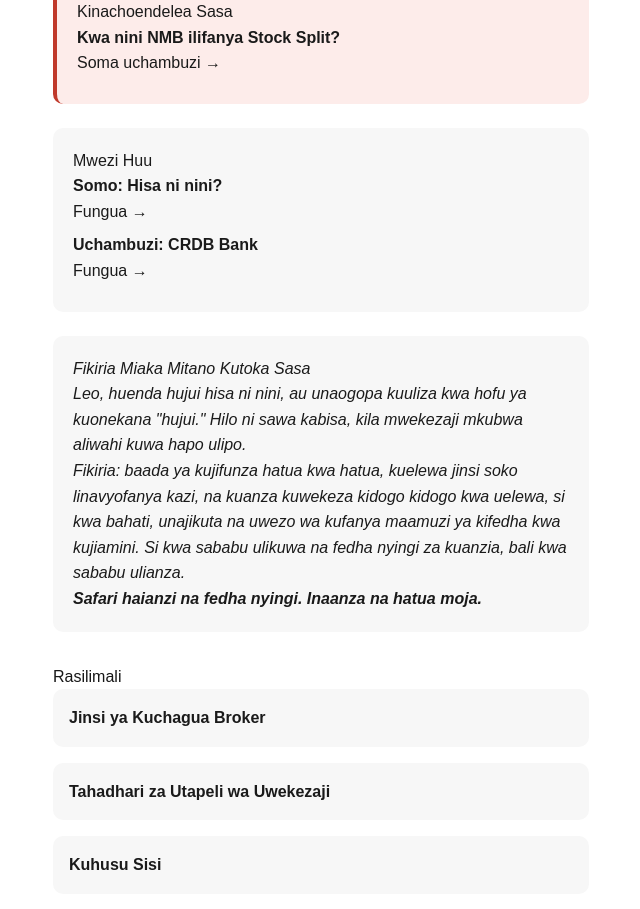
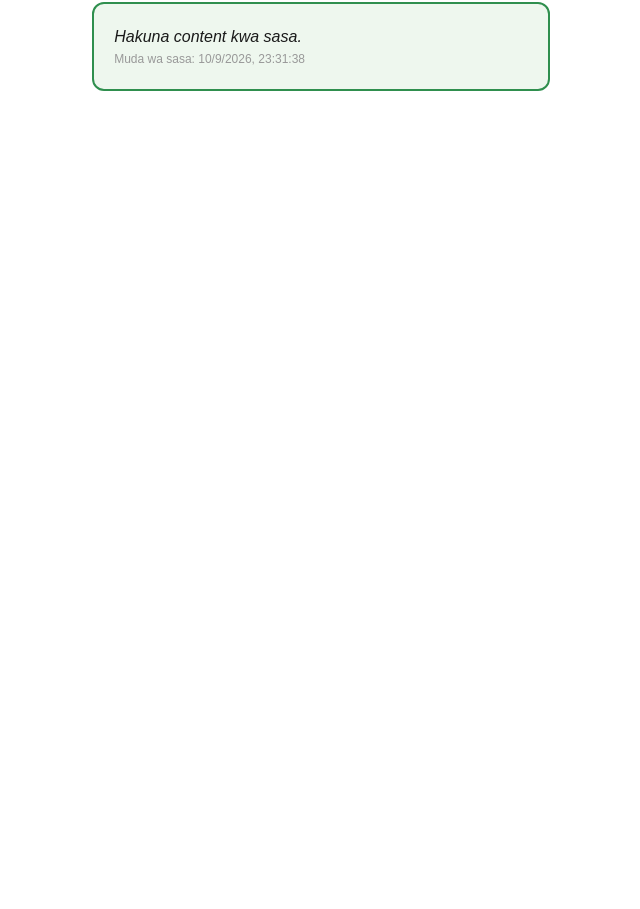
Before and after one commit to sadikiabubakari698-crypto/wekeza_nasi, a Next.js app in the folder wekeza-nasi-app/: page / in a window 1280 px wide. Shown: the part 917-1826 px from the top of the page, without its empty margins (319-959 px from the left). After the commit the page ends 1056 px from the top, so only its background shows below. Built offline with nearby package versions, Linux system fonts and the light colour scheme.

Commit message:
Test: Somo la Mwezi linabadilika kwa saa

```diff
--- a/wekeza-nasi-app/app/page.js
+++ b/wekeza-nasi-app/app/page.js
@@ -1,37 +1,12 @@
-import { getTimelyContent, getPlannedContent } from "../lib/content-engine";
+import { getAllPlannedItems } from "../lib/content-engine";
+import MonthlyContent from "../components/MonthlyContent";
 
 export default function Home() {
-  const link = { display: "flex", alignItems: "center", gap: "0.75rem", padding: "1rem", background: "#f7f7f7", borderRadius: "10px", marginBottom: "1rem", color: "#1a1a1a", textDecoration: "none", fontWeight: "bold" };
-  const lessons = [
-    { href: "/somo1", title: "Somo 1: Hisa ni nini?", icon: "mbegu" },
-    { href: "/somo2", title: "Somo 2: Kampuni kwa nini huuza hisa?", icon: "mbegu" },
-    { href: "/somo3", title: "Somo 3: Nani ananunua hisa?", icon: "mbegu" },
-    { href: "/somo4", title: "Somo 4: Soko la hisa ni nini?", icon: "mche" },
-    { href: "/somo5", title: "Somo 5: Soko la hisa lipo chini ya nani?", icon: "mche" },
-    { href: "/somo6", title: "Somo 6: DSE ni nini?", icon: "mche" },
-    { href: "/somo7", title: "Somo 7: Hisa inanunuaje na kuuzwaje?", icon: "mche" },
-    { href: "/somo8", title: "Somo 8: Bei ya hisa hupanda na kushuka kwa nini?", icon: "mti" },
-    { href: "/somo9", title: "Somo 9: Mwekezaji anapataje faida?", icon: "mti" },
-    { href: "/somo10", title: "Somo 10: Hatari ya uwekezaji ni nini?", icon: "mti" },
-    { href: "/somo11", title: "Somo 11: Diversification", icon: "mti-mkubwa" },
-    { href: "/somo12", title: "Somo 12: Gawio - Masharti na Taratibu", icon: "mti-mkubwa" },
-    { href: "/somo13", title: "Somo 13: IPO ni nini?", icon: "mti-mkubwa" },
-    { href: "/somo14", title: "Somo 14: Stock Split ni nini?", icon: "mti-mkubwa" },
-    { href: "/somo15", title: "Somo 15: Soko la Tanzania linafanyaje kazi?", icon: "mti-mkubwa" },
-    { href: "/somo16", title: "Somo 16: Kuanza kuchambua kampuni", icon: "taji" },
-    { href: "/somo17", title: "Somo 17: Jinsi ya Kusoma Data za DSE" },
-    { href: "/somo18", title: "Somo 18: Jinsi ya Kusoma Data za DSE — Sehemu ya 2", icon: "mti-mkubwa" },
-    { href: "/somo19", title: "Somo 19: Kusoma Mwenendo wa Bei kwa Siku Nyingi", icon: "mti-mkubwa" },
-  ];
-  const timely = getTimelyContent();
-  const planned = getPlannedContent();
+  const allPlanned = getAllPlannedItems();
 
   return (
     <main style={{ padding: "2rem", maxWidth: "600px", margin: "0 auto", fontFamily: "sans-serif", lineHeight: 1.6 }}>
-      <div style={{ display: "flex", alignItems: "center", gap: "0.75rem", marginBottom: "0.5rem" }}>
-        <img src="/icons/chipukizi.svg" alt="" width="36" height="36" />
-        <h1 style={{ margin: 0 }}>WEKEZA NASI</h1>
-      </div>
+      <h1>WEKEZA NASI</h1>
       <p>Jenga maarifa. Jenga uwezo.</p>
 
       <div className="anza-hapa">
@@ -62,51 +37,8 @@ export default function Home() {
         <p style={{ margin: 0 }}>Inakuja hivi karibuni.</p>
       </div>
 
-      {timely.length > 0 && (
-        <div className="risk-box">
-          <h3>Kinachoendelea Sasa</h3>
-          {timely.map((item) => (
-            <div key={item.id} style={{ marginBottom: "0.5rem" }}>
-              <p style={{ fontWeight: "bold", margin: 0 }}>{item.title}</p>
-              <a href={`/habari/${item.id}`}>Soma uchambuzi &rarr;</a>
-            </div>
-          ))}
-        </div>
-      )}
-
-      {planned.length > 0 && (
-        <div className="lesson-box">
-          <h3>Mwezi Huu</h3>
-          {planned.map((item) => (
-            <div key={item.id} style={{ marginBottom: "0.5rem" }}>
-              <p style={{ fontWeight: "bold", margin: 0 }}>{item.title}</p>
-              <a href={item.link}>Fungua &rarr;</a>
-            </div>
-          ))}
-        </div>
-      )}
-
-      <div className="lesson-box" style={{ fontStyle: "italic" }}>
-        <h3>Fikiria Miaka Mitano Kutoka Sasa</h3>
-        <p>
-          Leo, huenda hujui hisa ni nini, au unaogopa kuuliza kwa hofu ya
-          kuonekana &quot;hujui.&quot; Hilo ni sawa kabisa, kila mwekezaji
-          mkubwa aliwahi kuwa hapo ulipo.
-        </p>
-        <p>
-          Fikiria: baada ya kujifunza hatua kwa hatua, kuelewa jinsi soko
-          linavyofanya kazi, na kuanza kuwekeza kidogo kidogo kwa uelewa,
-          si kwa bahati, unajikuta na uwezo wa kufanya maamuzi ya kifedha
-          kwa kujiamini. Si kwa sababu ulikuwa na fedha nyingi za kuanzia,
-          bali kwa sababu ulianza.
-        </p>
-        <p><strong>Safari haianzi na fedha nyingi. Inaanza na hatua moja.</strong></p>
-      </div>
-
-      <h2 style={{ marginTop: "2rem" }}>Rasilimali</h2>
-      <a href="/madalali" style={link}>Jinsi ya Kuchagua Broker</a>
-      <a href="/tahadhari" style={link}>Tahadhari za Utapeli wa Uwekezaji</a>
-      <a href="/kuhusu" style={link}>Kuhusu Sisi</a>
+      <h2 style={{ marginTop: "2rem" }}>Somo la Mwezi</h2>
+      <MonthlyContent items={allPlanned} />
     </main>
   );
 }
--- /dev/null
+++ b/wekeza-nasi-app/components/MonthlyContent.js
@@ -0,0 +1,47 @@
+"use client";
+import { useEffect, useState } from "react";
+
+export default function MonthlyContent({ items }) {
+  const [current, setCurrent] = useState(null);
+  const [now, setNow] = useState(new Date());
+
+  useEffect(() => {
+    const update = () => {
+      const currentTime = new Date();
+      setNow(currentTime);
+      const eligible = items
+        .filter((item) => new Date(item.publishDate) <= currentTime)
+        .sort((a, b) => new Date(b.publishDate) - new Date(a.publishDate));
+      setCurrent(eligible[0] || null);
+    };
+
+    update();
+    // Angalia kila sekunde 30
+    const interval = setInterval(update, 30 * 1000);
+    return () => clearInterval(interval);
+  }, [items]);
+
+  if (!current) {
+    return (
+      <div className="area-card">
+        <p><em>Hakuna content kwa sasa.</em></p>
+        <p style={{ fontSize: "0.75rem", color: "#999" }}>
+          Muda wa sasa: {now.toLocaleString("sw-TZ")}
+        </p>
+      </div>
+    );
+  }
+
+  return (
+    <div className="area-card">
+      <h3 style={{ marginTop: 0 }}>{current.title}</h3>
+      <p>{current.excerpt}</p>
+      {current.link && (
+        <a href={current.link}>Soma zaidi &rarr;</a>
+      )}
+      <p style={{ fontSize: "0.7rem", color: "#999", marginTop: "0.5rem" }}>
+        Imepublish: {new Date(current.publishDate).toLocaleString("sw-TZ")}
+      </p>
+    </div>
+  );
+}
--- a/wekeza-nasi-app/content/content.json
+++ b/wekeza-nasi-app/content/content.json
@@ -1,152 +1,23 @@
 [
   {
-    "id": "uchambuzi-nmb-split-1",
-    "title": "Kwa nini NMB ilifanya Stock Split?",
-    "type": "uchambuzi",
-    "category": "timely",
-    "excerpt": "Uchambuzi wa tukio la mgawanyo wa hisa la NMB Bank, Julai 2026.",
-    "sections": {
-      "tukio": "NMB Bank ilifanya mgawanyo wa hisa (stock split) wa uwiano wa 1:10, ulioidhinishwa na CMSA Julai 24, 2026, ukatangazwa rasmi Julai 27, 2026.",
-      "ushahidi": "Tangazo rasmi kutoka NMB na CMSA, lililochapishwa Julai 2026.",
-      "sababu": "Kampuni ilieleza lengo la kuboresha upatikanaji na ukwasi wa hisa zake kwa wawekezaji wengi zaidi.",
-      "data": ["Hisa zilizoidhinishwa: kutoka milioni 625 hadi bilioni 6.25", "Kila hisa 1 ya zamani ikawa hisa 10 mpya", "Bei ya kila hisa mpya: sehemu ya kumi ya bei ya zamani"],
-      "maana": "Ukiwa na hisa za NMB kabla ya split, sasa una hisa mara 10 zaidi, lakini kila moja ina bei ya sehemu ya kumi, thamani yako jumla haijabadilika.",
-      "masasisho": []
-    },
-    "link": "/kampuni/nmb",
-    "publishDate": "2026-09-03",
-    "frequency": "once",
-    "status": "published"
-  },
-  {
-    "id": "planned-2026-09-academy",
-    "title": "Somo: Hisa ni nini?",
-    "type": "academy",
+    "id": "test-a",
+    "title": "TEST A: Content ya Sasa",
+    "type": "test",
     "category": "planned",
-    "excerpt": "Anza safari yako ya kujifunza kutoka mwanzo kabisa.",
+    "excerpt": "Hii ni content ya kwanza. Inaonekana sasa.",
     "link": "/somo1",
-    "publishDate": "2026-09-01",
+    "publishDate": "2026-09-11T10:00:00",
     "frequency": "monthly",
     "status": "published"
   },
   {
-    "id": "planned-2026-09-company",
-    "title": "Uchambuzi: CRDB Bank",
-    "type": "company",
+    "id": "test-b",
+    "title": "TEST B: Content ya Baadaye",
+    "type": "test",
     "category": "planned",
-    "excerpt": "Historia, biashara, na hatari za benki kubwa zaidi Tanzania.",
-    "link": "/kampuni/crdb",
-    "publishDate": "2026-09-01",
-    "frequency": "monthly",
-    "status": "published"
-  },
-  {
-    "id": "planned-2026-10-academy",
-    "title": "Somo: Soko la hisa ni nini?",
-    "type": "academy",
-    "category": "planned",
-    "excerpt": "Elewa mahali ambapo hisa zinauzwa na kununuliwa.",
-    "link": "/somo4",
-    "publishDate": "2026-10-01",
-    "frequency": "monthly",
-    "status": "published"
-  },
-  {
-    "id": "planned-2026-10-company",
-    "title": "Uchambuzi: NMB Bank",
-    "type": "company",
-    "category": "planned",
-    "excerpt": "Benki yenye faida kubwa zaidi Tanzania.",
-    "link": "/kampuni/nmb",
-    "publishDate": "2026-10-01",
-    "frequency": "monthly",
-    "status": "published"
-  },
-  {
-    "id": "planned-2026-11-academy",
-    "title": "Somo: DSE ni nini?",
-    "type": "academy",
-    "category": "planned",
-    "excerpt": "Historia na muundo wa Soko la Hisa la Dar es Salaam.",
-    "link": "/somo6",
-    "publishDate": "2026-11-01",
-    "frequency": "monthly",
-    "status": "published"
-  },
-  {
-    "id": "planned-2026-11-company",
-    "title": "Uchambuzi: Tanzania Breweries (TBL)",
-    "type": "company",
-    "category": "planned",
-    "excerpt": "Kampuni ya zamani zaidi ya viwanda Tanzania.",
-    "link": "/kampuni/tbl",
-    "publishDate": "2026-11-01",
-    "frequency": "monthly",
-    "status": "published"
-  },
-  {
-    "id": "planned-2026-12-academy",
-    "title": "Somo: Hatari ya uwekezaji ni nini?",
-    "type": "academy",
-    "category": "planned",
-    "excerpt": "Elewa aina za hatari kabla ya kuwekeza.",
-    "link": "/somo10",
-    "publishDate": "2026-12-01",
-    "frequency": "monthly",
-    "status": "published"
-  },
-  {
-    "id": "planned-2026-12-company",
-    "title": "Uchambuzi: Vodacom Tanzania",
-    "type": "company",
-    "category": "planned",
-    "excerpt": "Kampuni kubwa zaidi ya mawasiliano Tanzania.",
-    "link": "/kampuni/vodacom",
-    "publishDate": "2026-12-01",
-    "frequency": "monthly",
-    "status": "published"
-  },
-  {
-    "id": "planned-2027-01-academy",
-    "title": "Somo: Diversification",
-    "type": "academy",
-    "category": "planned",
-    "excerpt": "Kwa nini usiweke fedha zote kwenye kampuni moja.",
-    "link": "/somo11",
-    "publishDate": "2027-01-01",
-    "frequency": "monthly",
-    "status": "published"
-  },
-  {
-    "id": "planned-2027-01-company",
-    "title": "Uchambuzi: Tanzania Cigarette Company (TCC)",
-    "type": "company",
-    "category": "planned",
-    "excerpt": "Kampuni ya zamani zaidi iliyoorodheshwa DSE.",
-    "link": "/kampuni/tcc",
-    "publishDate": "2027-01-01",
-    "frequency": "monthly",
-    "status": "published"
-  },
-  {
-    "id": "planned-2027-02-academy",
-    "title": "Somo: Kuanza kuchambua kampuni",
-    "type": "academy",
-    "category": "planned",
-    "excerpt": "Vitu vya msingi vya kuangalia kabla ya kuwekeza.",
-    "link": "/somo16",
-    "publishDate": "2027-02-01",
-    "frequency": "monthly",
-    "status": "published"
-  },
-  {
-    "id": "planned-2027-02-company",
-    "title": "Uchambuzi: CRDB Bank (mzunguko mpya)",
-    "type": "company",
-    "category": "planned",
-    "excerpt": "Rudia uchambuzi wa benki kubwa zaidi Tanzania.",
-    "link": "/kampuni/crdb",
-    "publishDate": "2027-02-01",
+    "excerpt": "Hii ni content ya pili. Inaonekana baada ya dakika 5.",
+    "link": "/somo2",
+    "publishDate": "2026-09-11T10:35:00",
     "frequency": "monthly",
     "status": "published"
   }
--- a/wekeza-nasi-app/lib/content-engine.js
+++ b/wekeza-nasi-app/lib/content-engine.js
@@ -1,19 +1,27 @@
 import contentData from "../content/content.json";
 
-function isPublishedByToday(item) {
-  const today = new Date();
+function isPublishedByNow(item) {
+  const now = new Date();
   const publishDate = new Date(item.publishDate);
-  return item.status === "published" && publishDate <= today;
+  return item.status === "published" && publishDate <= now;
 }
 
 export function getTimelyContent() {
   return contentData
-    .filter((item) => item.category === "timely" && isPublishedByToday(item))
+    .filter((item) => item.category === "timely" && isPublishedByNow(item))
     .sort((a, b) => new Date(b.publishDate) - new Date(a.publishDate));
 }
 
 export function getPlannedContent() {
   return contentData
-    .filter((item) => item.category === "planned" && isPublishedByToday(item))
+    .filter((item) => item.category === "planned" && isPublishedByNow(item))
     .sort((a, b) => new Date(b.publishDate) - new Date(a.publishDate));
 }
+
+// MPYA: Chukua items zote za "planned" (bila filter ya muda)
+// Tutatumia hii kwenye client component
+export function getAllPlannedItems() {
+  return contentData
+    .filter((item) => item.category === "planned" && item.status === "published")
+    .sort((a, b) => new Date(a.publishDate) - new Date(b.publishDate));
+}
```
